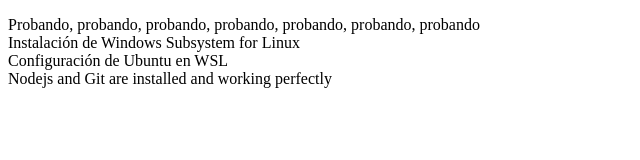
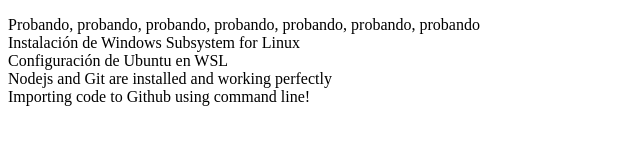
Before and after one commit to ananoemic/proyectoDemoCursoPreworkWSL, a plain HTML site: page index.html in a window 1280 px wide. Shown: the whole page, without its empty margins (0-640 px from the left). Drawn offline with Linux system fonts and the light colour scheme.

Commit message:
checking

```diff
--- a/index.html
+++ b/index.html
@@ -12,6 +12,7 @@
         Instalación de Windows Subsystem for Linux<br>
         Configuración de Ubuntu en WSL<br>
         Nodejs and Git are installed and working perfectly<br>
+        Importing code to Github using command line!
     </p>
 </body>
 </html>
```
